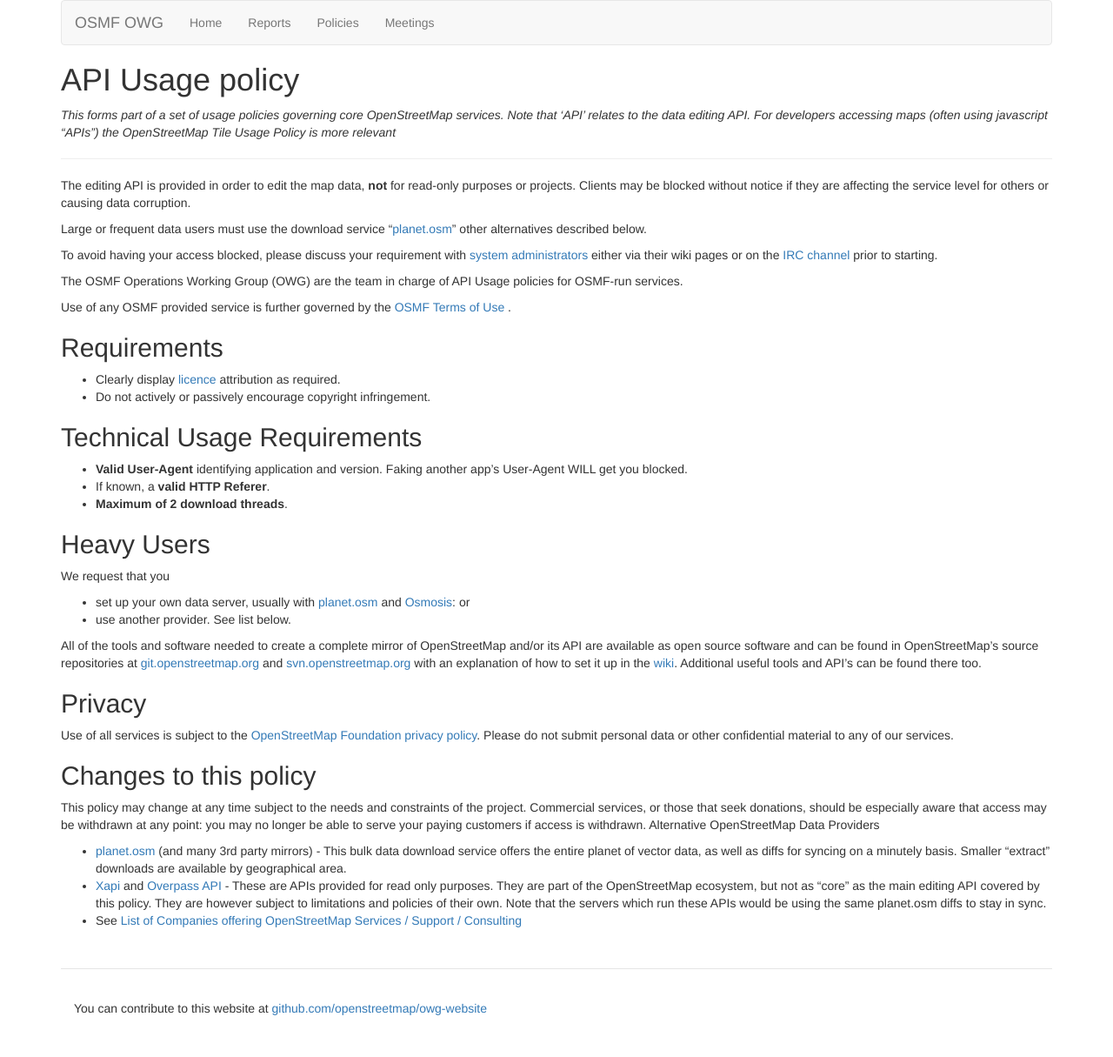
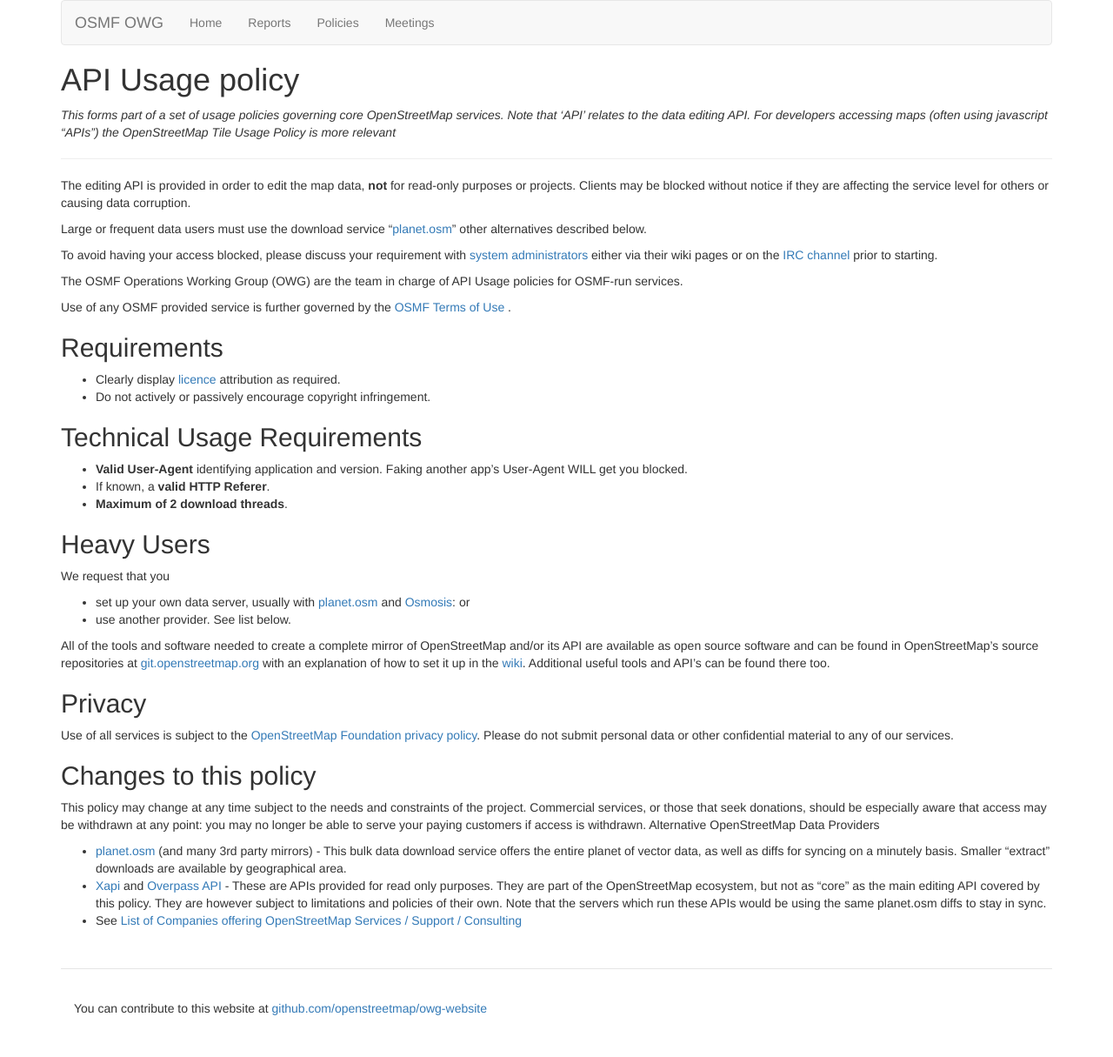
Before and after one commit to openstreetmap/owg-website, a Jekyll site: the page built from policies/api.md, in a window 1280 px wide. Shown: the whole page at 87% size. Built offline with Jekyll 4.4.1, drawn with Linux system fonts in a browser that asks for light colours.

Commit message:
Remove link to SVN

```diff
--- a/policies/api.md
+++ b/policies/api.md
@@ -38,7 +38,7 @@
 * set up your own data server, usually with [planet.osm](https://wiki.openstreetmap.org/wiki/Planet.osm) and [Osmosis](https://wiki.openstreetmap.org/wiki/Osmosis): or
 * use another provider. See list below.
 
-All of the tools and software needed to create a complete mirror of OpenStreetMap and/or its API are available as open source software and can be found in OpenStreetMap's source repositories at [git.openstreetmap.org](http://git.openstreetmap.org/) and [svn.openstreetmap.org](http://trac.openstreetmap.org/browser) with an explanation of how to set it up in the [wiki](https://wiki.openstreetmap.org/wiki/Rails_port). Additional useful tools and API's can be found there too.
+All of the tools and software needed to create a complete mirror of OpenStreetMap and/or its API are available as open source software and can be found in OpenStreetMap's source repositories at [git.openstreetmap.org](http://git.openstreetmap.org/) with an explanation of how to set it up in the [wiki](https://wiki.openstreetmap.org/wiki/Rails_port). Additional useful tools and API's can be found there too.
 
 ## Privacy
 
```
